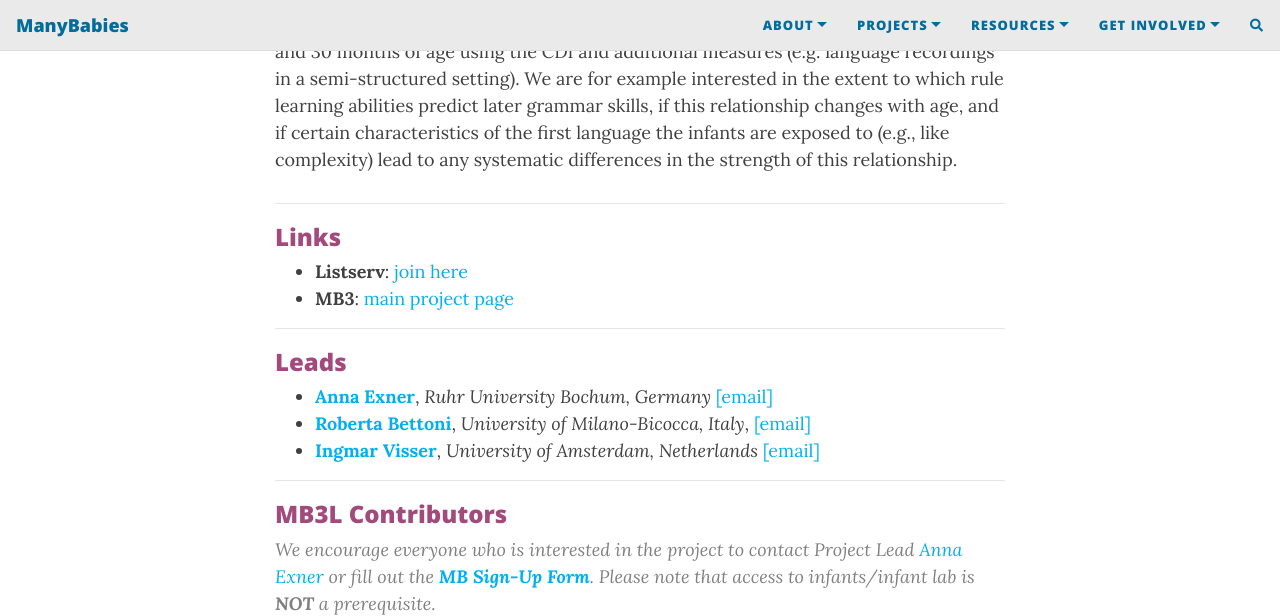
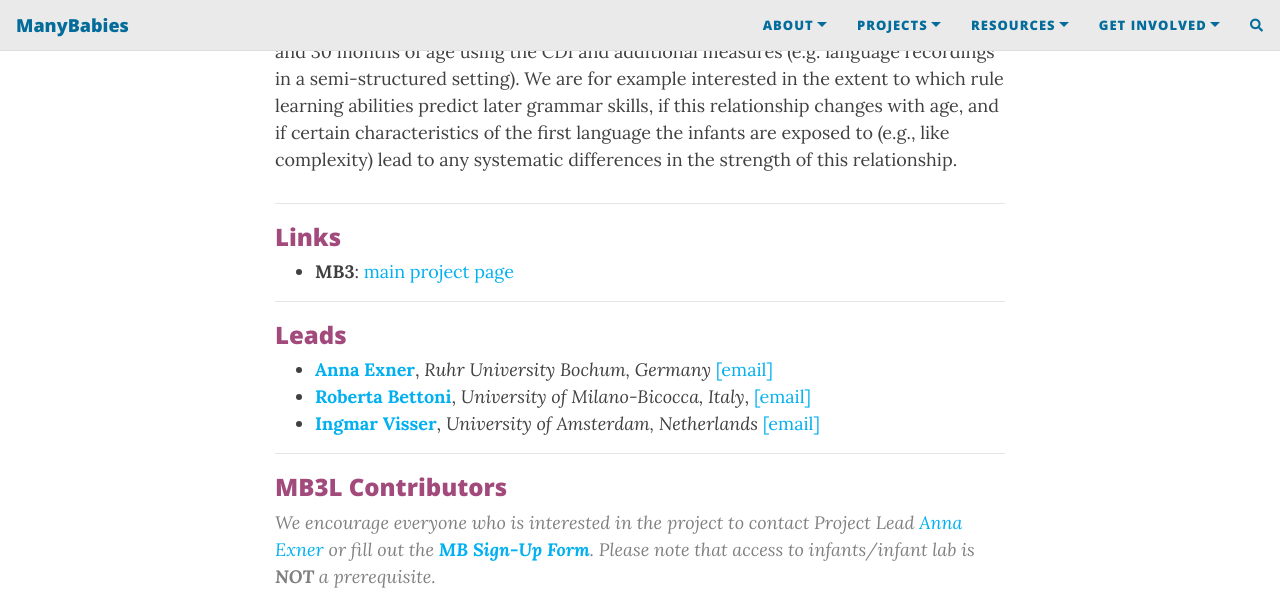
Before and after one commit to manybabies/manybabies.github.io, a Jekyll site: the page built from MB3L.md, in a window 1280 px wide and 900 px high, scrolled down 587 px, cut to the strip 0-616 px from the top of the window. Built offline with Jekyll 4.4.1, drawn with Linux system fonts in a browser that asks for light colours; nearby versions of some CDN libraries; comment, search, counter and statistics services are not loaded.

Commit message:
Update MB3L.md

```diff
--- a/MB3L.md
+++ b/MB3L.md
@@ -27,7 +27,6 @@ In this spin-off of the [**MB3**]({{site.baseurl}}/MB3/) project we aim to inves
 
 ***
 ### Links
-* **Listserv**: [join here](https://groups.google.com/g/mb3l)
 * **MB3**: [main project page]({{site.baseurl}}/MB3/)
 
 ***
```
